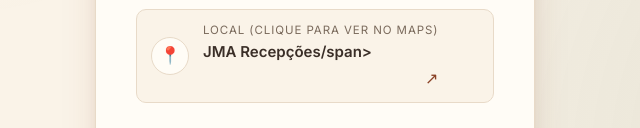
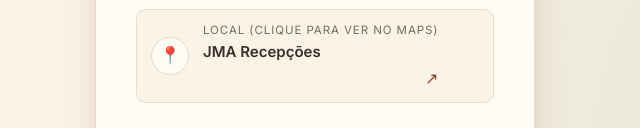
Before and after one commit to RianClever01/ConviteCha, a plain HTML site: page public/index.html in a window 1280 px wide. Shown: the part 672-800 px from the top of the page, 325-965 px from the left. Drawn offline with Linux system fonts and the light colour scheme; no server answers.

Commit message:
Update index.html

```diff
--- a/public/index.html
+++ b/public/index.html
@@ -70,8 +70,7 @@
                     <span class="info-icon">📍</span>
                     <span class="info-text">
                         <span class="info-label">Local (Clique para ver no maps)</span>
-                        <span class="info-value">JMA Recepções/span>
-                    </span>
+                        <span class="info-value">JMA Recepções</span>
                     <span class="info-arrow">↗</span>
                 </a>
 
```
